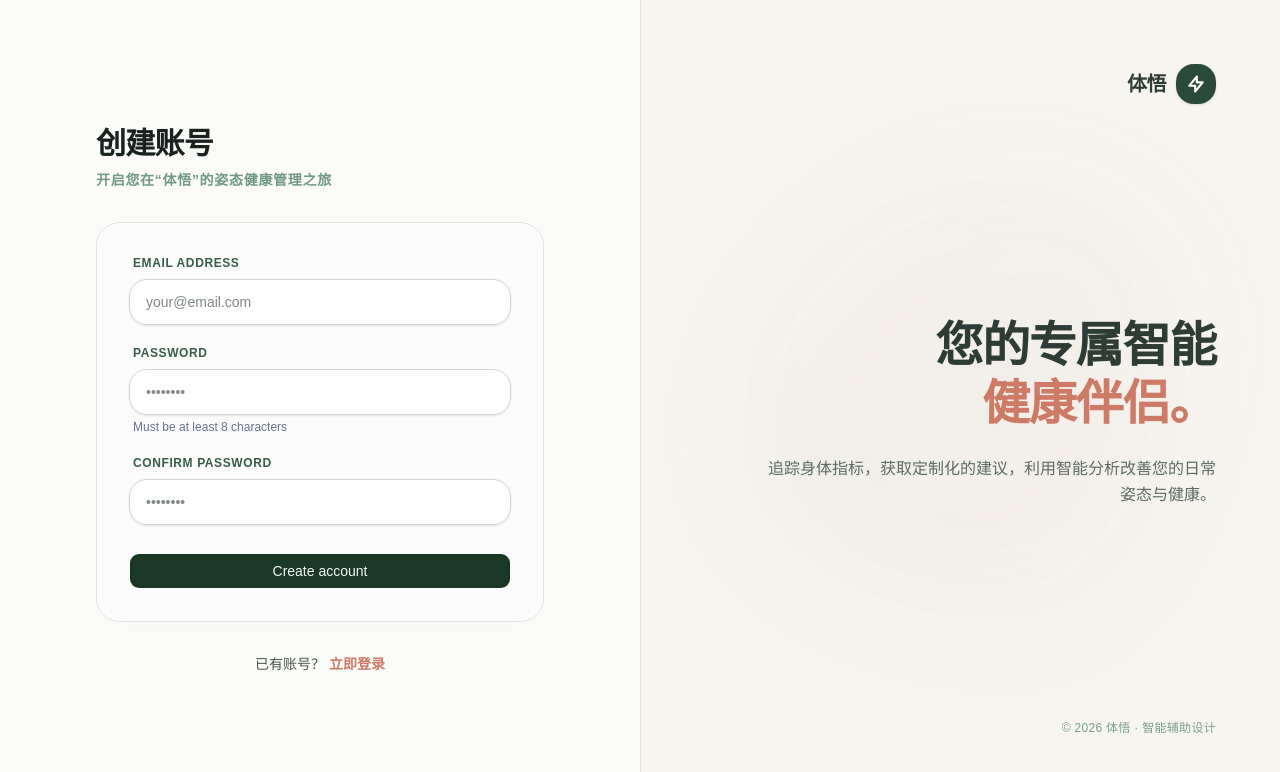
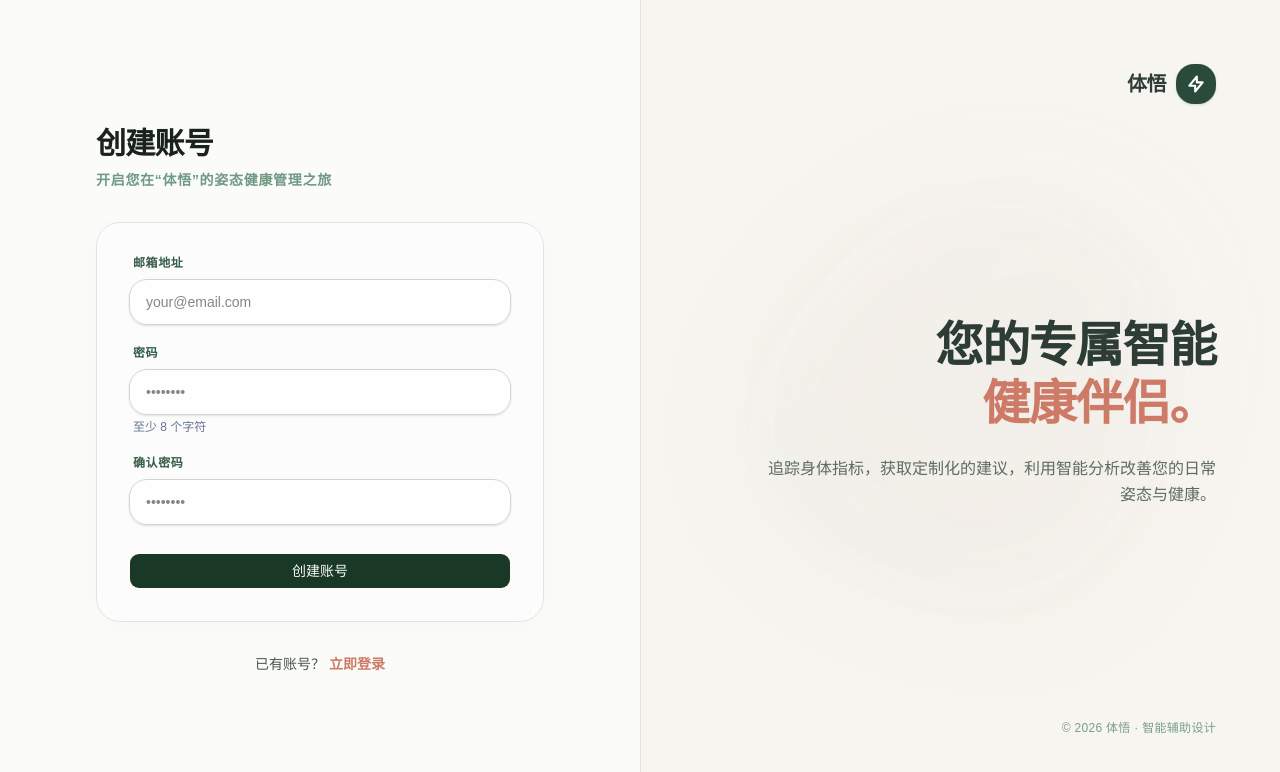
Before and after one commit to BakerSean168/BodySense, a React (Vite) app in the folder apps/web/: page /register in a window 1280 px wide. Shown: the top 772 px of the page. Built offline with nearby package versions, Linux system fonts and the light colour scheme; no server answers.

Commit message:
fix(web): 登录/注册表单及错误提示改为中文

```diff
--- a/apps/web/src/features/auth/components/LoginForm.tsx
+++ b/apps/web/src/features/auth/components/LoginForm.tsx
@@ -19,13 +19,13 @@ export function LoginForm() {
     const errors: { email?: string; password?: string } = {};
 
     if (!email) {
-      errors.email = 'Email is required';
+      errors.email = '请输入邮箱地址';
     } else if (!/\S+@\S+\.\S+/.test(email)) {
-      errors.email = 'Invalid email format';
+      errors.email = '邮箱格式不正确';
     }
 
     if (!password) {
-      errors.password = 'Password is required';
+      errors.password = '请输入密码';
     }
 
     setValidationErrors(errors);
@@ -51,7 +51,7 @@ export function LoginForm() {
       <Input
         id="email"
         type="email"
-        label="Email address"
+        label="邮箱地址"
         value={email}
         onChange={(e) => setEmail(e.target.value)}
         placeholder="your@email.com"
@@ -61,7 +61,7 @@ export function LoginForm() {
       <Input
         id="password"
         type="password"
-        label="Password"
+        label="密码"
         value={password}
         onChange={(e) => setPassword(e.target.value)}
         placeholder="••••••••"
@@ -80,7 +80,7 @@ export function LoginForm() {
         className="w-full mt-2"
         size="lg"
       >
-        Sign in
+        登录
       </Button>
     </form>
   );
--- a/apps/web/src/features/auth/components/RegisterForm.tsx
+++ b/apps/web/src/features/auth/components/RegisterForm.tsx
@@ -25,21 +25,21 @@ export function RegisterForm() {
     } = {};
 
     if (!email) {
-      errors.email = 'Email is required';
+      errors.email = '请输入邮箱地址';
     } else if (!/\S+@\S+\.\S+/.test(email)) {
-      errors.email = 'Invalid email format';
+      errors.email = '邮箱格式不正确';
     }
 
     if (!password) {
-      errors.password = 'Password is required';
+      errors.password = '请输入密码';
     } else if (password.length < 8) {
-      errors.password = 'Password must be at least 8 characters';
+      errors.password = '密码长度不能少于 8 位';
     }
 
     if (!confirmPassword) {
-      errors.confirmPassword = 'Please confirm your password';
+      errors.confirmPassword = '请确认密码';
     } else if (password !== confirmPassword) {
-      errors.confirmPassword = 'Passwords do not match';
+      errors.confirmPassword = '两次密码输入不一致';
     }
 
     setValidationErrors(errors);
@@ -65,7 +65,7 @@ export function RegisterForm() {
       <Input
         id="email"
         type="email"
-        label="Email address"
+        label="邮箱地址"
         value={email}
         onChange={(e) => setEmail(e.target.value)}
         placeholder="your@email.com"
@@ -76,21 +76,21 @@ export function RegisterForm() {
         <Input
           id="password"
           type="password"
-          label="Password"
+          label="密码"
           value={password}
           onChange={(e) => setPassword(e.target.value)}
           placeholder="••••••••"
           error={validationErrors.password}
         />
         {!validationErrors.password && (
-          <p className="ml-1 text-xs text-slate-500">Must be at least 8 characters</p>
+          <p className="ml-1 text-xs text-slate-500">至少 8 个字符</p>
         )}
       </div>
 
       <Input
         id="confirmPassword"
         type="password"
-        label="Confirm Password"
+        label="确认密码"
         value={confirmPassword}
         onChange={(e) => setConfirmPassword(e.target.value)}
         placeholder="••••••••"
@@ -109,7 +109,7 @@ export function RegisterForm() {
         className="w-full mt-2"
         size="lg"
       >
-        Create account
+        创建账号
       </Button>
     </form>
   );
--- a/apps/web/src/stores/authStore.ts
+++ b/apps/web/src/stores/authStore.ts
@@ -136,7 +136,7 @@ export const useAuthStore = create<AuthState>()(
 
           if (!response.ok) {
             throw new Error(
-              (typeof data === 'object' && data?.message) || 'Login failed',
+              (typeof data === 'object' && data?.message) || '登录失败',
             );
           }
 
@@ -155,7 +155,7 @@ export const useAuthStore = create<AuthState>()(
         } catch (error) {
           set({
             isLoading: false,
-            error: error instanceof Error ? error.message : 'Login failed',
+            error: error instanceof Error ? error.message : '登录失败',
           });
           throw error;
         }
@@ -179,7 +179,7 @@ export const useAuthStore = create<AuthState>()(
 
           if (!response.ok) {
             throw new Error(
-              (typeof data === 'object' && data?.message) || 'Registration failed',
+              (typeof data === 'object' && data?.message) || '注册失败',
             );
           }
 
@@ -198,7 +198,7 @@ export const useAuthStore = create<AuthState>()(
         } catch (error) {
           set({
             isLoading: false,
-            error: error instanceof Error ? error.message : 'Registration failed',
+            error: error instanceof Error ? error.message : '注册失败',
           });
           throw error;
         }
```
